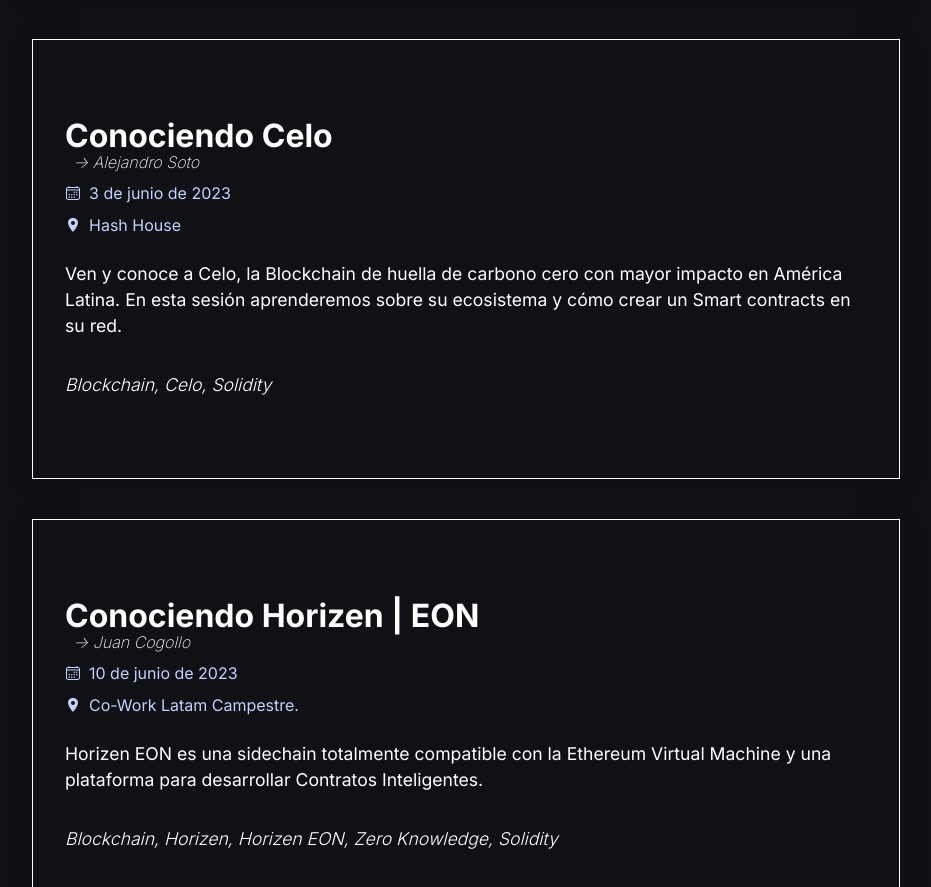
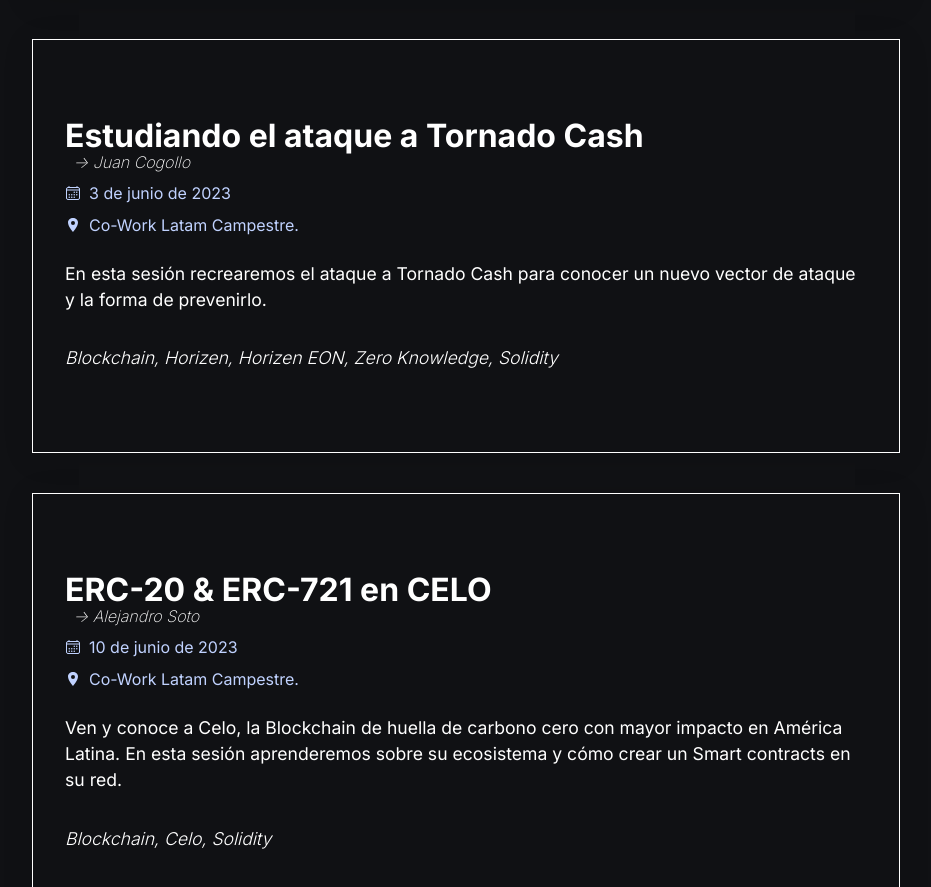
Before and after one commit to dotlabsCorp/dotlabs-web-page-, a Next.js app: page /talleres in a window 1280 px wide. Shown: the part 2083-2970 px from the top of the page, without its empty margins (174-1105 px from the left). Built offline with nearby package versions, Linux system fonts and the light colour scheme; no server answers; what connectkit, wagmi would draw is missing.

Commit message:
updated: workshops data updated

```diff
--- a/src/data/workshops.ts
+++ b/src/data/workshops.ts
@@ -97,45 +97,45 @@
       "Substrate",
     ],
     location: {
-      text: "Hash House",
-      url: "https://goo.gl/maps/pBg3aBvVaspTwY9R6",
+      text: "Co-Work Latam Campestre.",
+      url: "https://goo.gl/maps/WWBJiHCJdVxCcbdS9",
     },
   },
   {
-    title: "Conociendo Celo",
-    speakers: ["Alejandro Soto"],
-    imgUrl: undefined,
-    description:
-      "Ven y conoce a Celo, la Blockchain de huella de carbono cero con mayor impacto en América Latina. En esta sesión aprenderemos sobre su ecosistema y cómo crear un Smart contracts en su red.",
-    date: {
-      text: "06/03/2023",
-      url: "https://calendar.google.com/calendar/render?action=TEMPLATE&dates=20230603T190000Z%2F20230603T220000Z&details=Ven%20y%20conoce%20a%20Celo%2C%20la%20Blockchain%20de%20huella%20de%20carbono%20cero%20con%20mayor%20impacto%20en%20Am%C3%A9rica%20Latina.%20En%20esta%20sesi%C3%B3n%20aprenderemos%20sobre%20su%20ecosistema%20y%20c%C3%B3mo%20crear%20un%20Smart%20contracts%20en%20su%20red.&location=Globant%2C%20One%20Plaza&text=Conociendo%20Celo",
-    },
-    tags: [
-      "Blockchain",
-      "Celo",
-      "Solidity",
-    ],
-    location: {
-      text: "Hash House",
-      url: "https://goo.gl/maps/pBg3aBvVaspTwY9R6",
-    },
-  },
-  {
-    title: "Conociendo Horizen | EON",
+    title: "Estudiando el ataque a Tornado Cash",
     speakers: ["Juan Cogollo"],
     imgUrl: undefined,
     description:
-      "Horizen EON es una sidechain totalmente compatible con la Ethereum Virtual Machine y una plataforma para desarrollar Contratos Inteligentes.",
+      "En esta sesión recrearemos el ataque a Tornado Cash para conocer un nuevo vector de ataque y la forma de prevenirlo.",
     date: {
-      text: "06/10/2023",
-      url: "https://calendar.google.com/calendar/render?action=TEMPLATE&dates=20230610T190000Z%2F20230610T220000Z&details=Horizen%20EON%20es%20una%20sidechain%20totalmente%20compatible%20con%20la%20Ethereum%20Virtual%20Machine%20y%20una%20plataforma%20para%20desarrollar%20Contratos%20Inteligentes.&location=Cowork%20LATAM%2C%20Campestre&text=Conociendo%20Horizen%20EON",
+      text: "06/03/2023",
+      url: "",
     },
     tags: [
       "Blockchain",
       "Horizen",
       "Horizen EON",
       "Zero Knowledge",
+      "Solidity",
+    ],
+    location: {
+      text: "Co-Work Latam Campestre.",
+      url: "https://goo.gl/maps/WWBJiHCJdVxCcbdS9",
+    },
+  },
+    {
+    title: "ERC-20 & ERC-721 en CELO",
+    speakers: ["Alejandro Soto"],
+    imgUrl: undefined,
+    description:
+      "Ven y conoce a Celo, la Blockchain de huella de carbono cero con mayor impacto en América Latina. En esta sesión aprenderemos sobre su ecosistema y cómo crear un Smart contracts en su red.",
+    date: {
+      text: "06/10/2023",
+      url: "",
+    },
+    tags: [
+      "Blockchain",
+      "Celo",
       "Solidity",
     ],
     location: {
```
